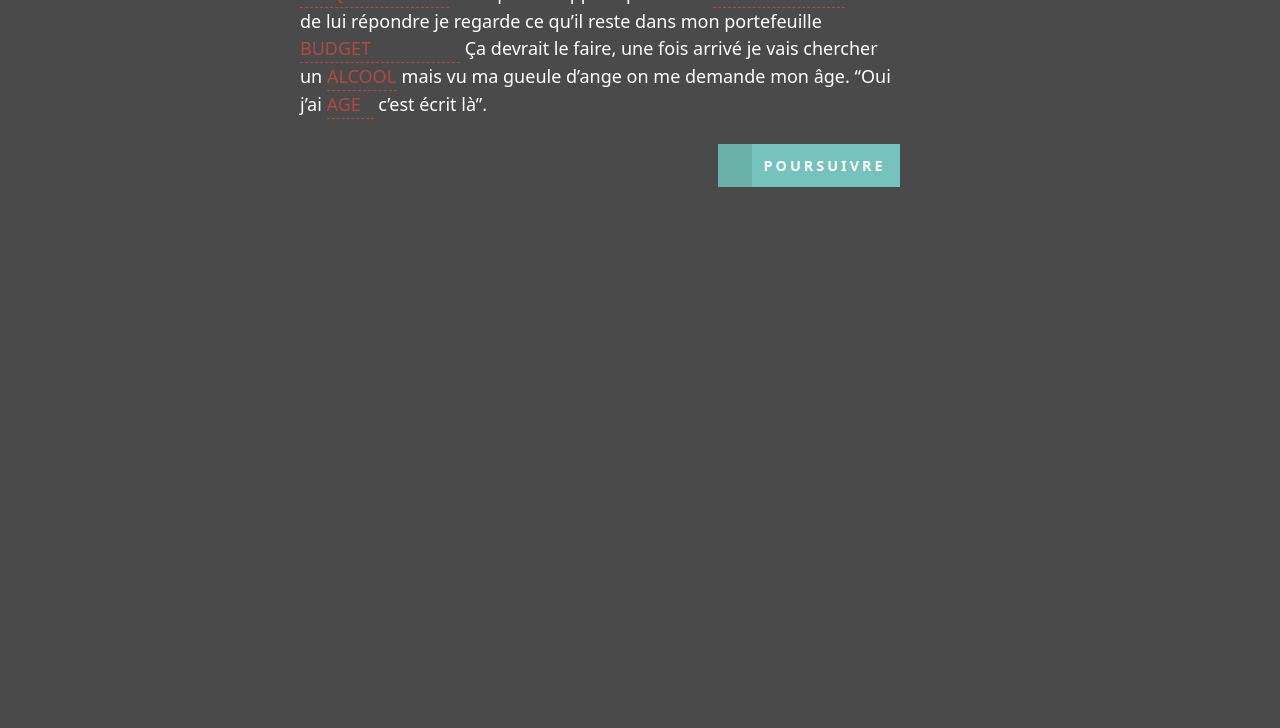
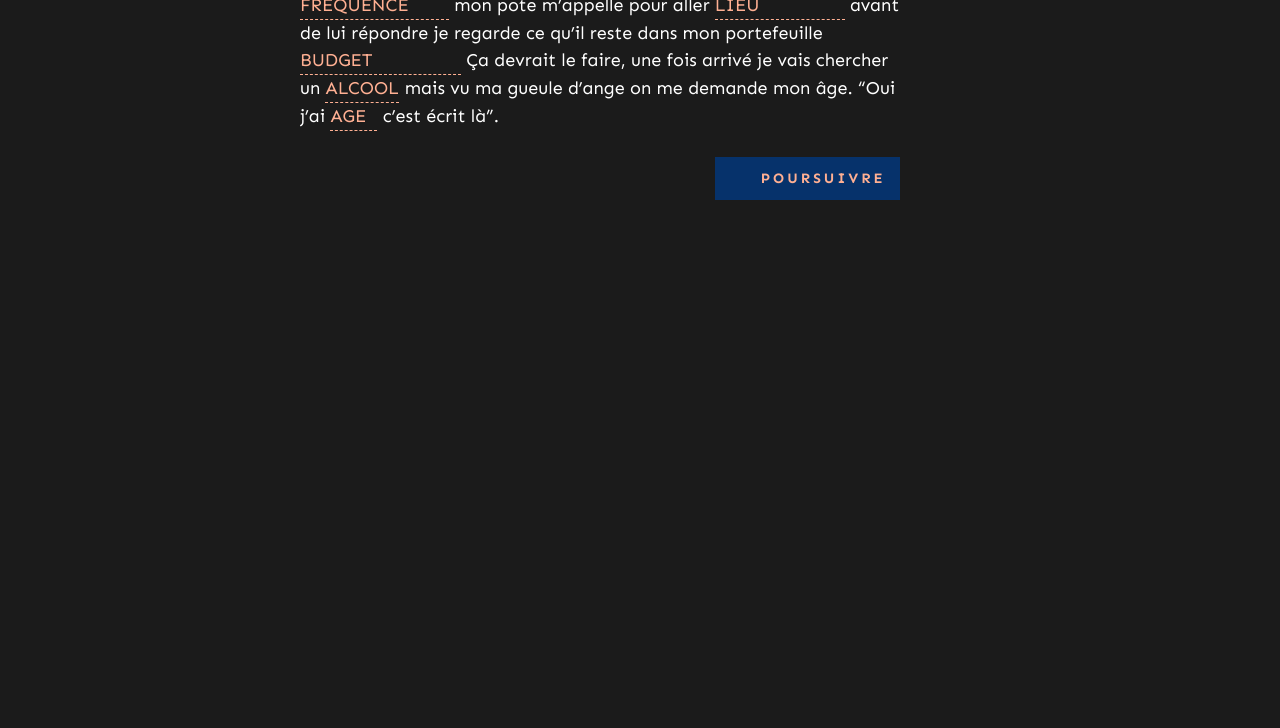
Before and after one commit to Jodric/projet-data, a website: page src/play.html in a window 1280 px wide. Shown: the part 296-1024 px from the top of the page. Drawn offline with nearby package versions, Linux system fonts and the light colour scheme; files that its build step writes are made by us from their sources; a web font is replaced by a local one.

Commit message:
ajout css et html

```diff
--- a/src/styles/app.scss
+++ b/src/styles/app.scss
@@ -1,12 +1,68 @@
 @import 'utils/variables';
 @import 'components/type';
 @import '../../node_modules/modern-normalize/modern-normalize';
+@import url('https://fonts.googleapis.com/css2?family=Palette+Mosaic&family=Sen:wght@400;700;800&display=swap');
+
+:root{
+    --color-bg: #1B1B1B;
+    --color-text: #fff;
+    --color-primary: #CEDFBD;
+    --color-secondary: #;
+    --font-primary:'Palette Mosaic', sans-serif;
+    --font-secondary: 'Sen', sans-serif;
+}
+[data-theme='eau']{
+    --color-text: #fff;
+    --color-primary: #dcfcf8;
+    --color-secondary: #;
+}
+[data-theme='vodka']{
+    --color-text: #fff;
+    --color-primary: #A07B32;
+    --color-secondary: #;
+}
+[data-theme='biere']{
+    --color-text: #fff;
+    --color-primary: #D0B71C;
+    --color-secondary: #;
+}
+[data-theme='special']{
+    --color-text: #fff;
+    --color-primary: #C78D46;
+    --color-secondary: #;
+}
+[data-theme='cocktail']{
+    --color-text: #fff;
+    --color-primary: #02C1C4;
+    --color-secondary: #;
+}
+[data-theme='tequila']{
+    --color-text: #fff;
+    --color-primary: #7EC209;
+    --color-secondary: #;
+}
+[data-theme='rhum']{
+    --color-text: #fff;
+    --color-primary: #FF7047;
+    --color-secondary: #;
+}
+[data-theme='whisky']{
+    --color-text: #fff;
+    --color-primary: #C78D46;
+    --color-secondary: #;
+}
+[data-theme='pastis']{
+    --color-text: #fff;
+    --color-primary: #FED792;
+    --color-secondary: #;
+}
 
 body{
-    background-color: #4A4A4A;
-    line-height: 1;
+    background-color: var(--color-bg);
+	color: var(--color-text);
+    line-height: 1.4;
     width: 100vw;
-	color: #fff;
+	font-family: var(--font-secondary);
 
 }
 
@@ -28,6 +84,7 @@ html {
 
   a{
 	  text-decoration: none;
+	  color: #ffb093;
   }
 
   .logo_el{
@@ -36,12 +93,11 @@ html {
 }
 
 .title--big{
-    font-size: 45px;
+    font-size: 35px;
     font-weight: 700;
 }
 
 .title--medium{
-    font-size: 31px;
     font-weight: 700;
     padding-left: 9px;
     margin-bottom: 30px;
@@ -58,7 +114,6 @@ html {
 }
 
 p, figcaption, .list__el, .tab__item, .foot__el{
-    font-family: 'Overpass', cursive;
     font-size: 16px;
     line-height: 28px;
     max-width: 55ch;
@@ -66,6 +121,8 @@ p, figcaption, .list__el, .tab__item, .foot__el{
 
 .p--marg{
     margin-bottom: 30px;
+	color: white;
+
 }
 
 .nav__button{
@@ -83,9 +140,8 @@ p, figcaption, .list__el, .tab__item, .foot__el{
 }
 
 .title--post{
-	font-size: 34px;
     font-weight: 700;
-    grid-column-end: 3;
+    grid-column-end: 4;
     grid-column-start: 2;
     margin-top: 76px;
 }
@@ -214,8 +270,8 @@ a:hover{
     text-transform: uppercase;
     cursor: pointer;
     position: relative;
-    background: #76C3BD;
-    color: #fff;
+    background: #06326b;
+    color: #ffb093;
     padding: 0 1em 0 0;
     font-size: 80%;
     font-weight: bold;
@@ -284,16 +340,16 @@ a:hover{
 .nl-form select  {
 	line-height: inherit;
 	display: inline-block;
-	color: #b14943;
+	color: #ffb093;
 	cursor: pointer;
-	border-bottom: 1px dashed #b14943;
+	border-bottom: 1px dashed #ffb093;
 }
 
 /* drop-down list / text element */
 .nl-field ul {
 	position: absolute;
 	visibility: hidden;
-	background: #76C3BD;
+	background: #06326b;
 	left: -0.5em;
 	top: 50%;
 	font-size: 80%;
@@ -446,8 +502,8 @@ input:focus::-ms-input-placeholder {
 	text-transform: uppercase;
 	cursor: pointer;
 	position: relative;
-	background: #76C3BD;
-	color: #fff;
+	background: #06326b;
+	color: #ffb093;
 	padding: 0 1em 0 0;
 	font-size: 80%;
 	font-weight: bold;
@@ -456,11 +512,9 @@ input:focus::-ms-input-placeholder {
 
 .nl-submit:before {
 	content: "\e001";
-	color: #fff;
 	float: left;
 	padding: 0 0.7em;
 	margin: 0 0.8em 0 0;
-	background: #69B1A9;
 }
 
 .no-touch .nl-form .nl-submit:hover,
@@ -582,7 +636,7 @@ footer{
 /*----------tablette---------------*/
 
 
-@media screen and (max-width: 700px){
+@media screen and (max-width: 860px){
 
 
 /*burger menu*/
@@ -686,7 +740,7 @@ margin-top: -90px;
 	}
 
 	.title--post{
-		grid-column-end: 2;
+		grid-column-end: 3;
 		grid-column-start: 1;
 	}
 
```
Also changed, not shown: src/index.html (+3 -3 lines).
